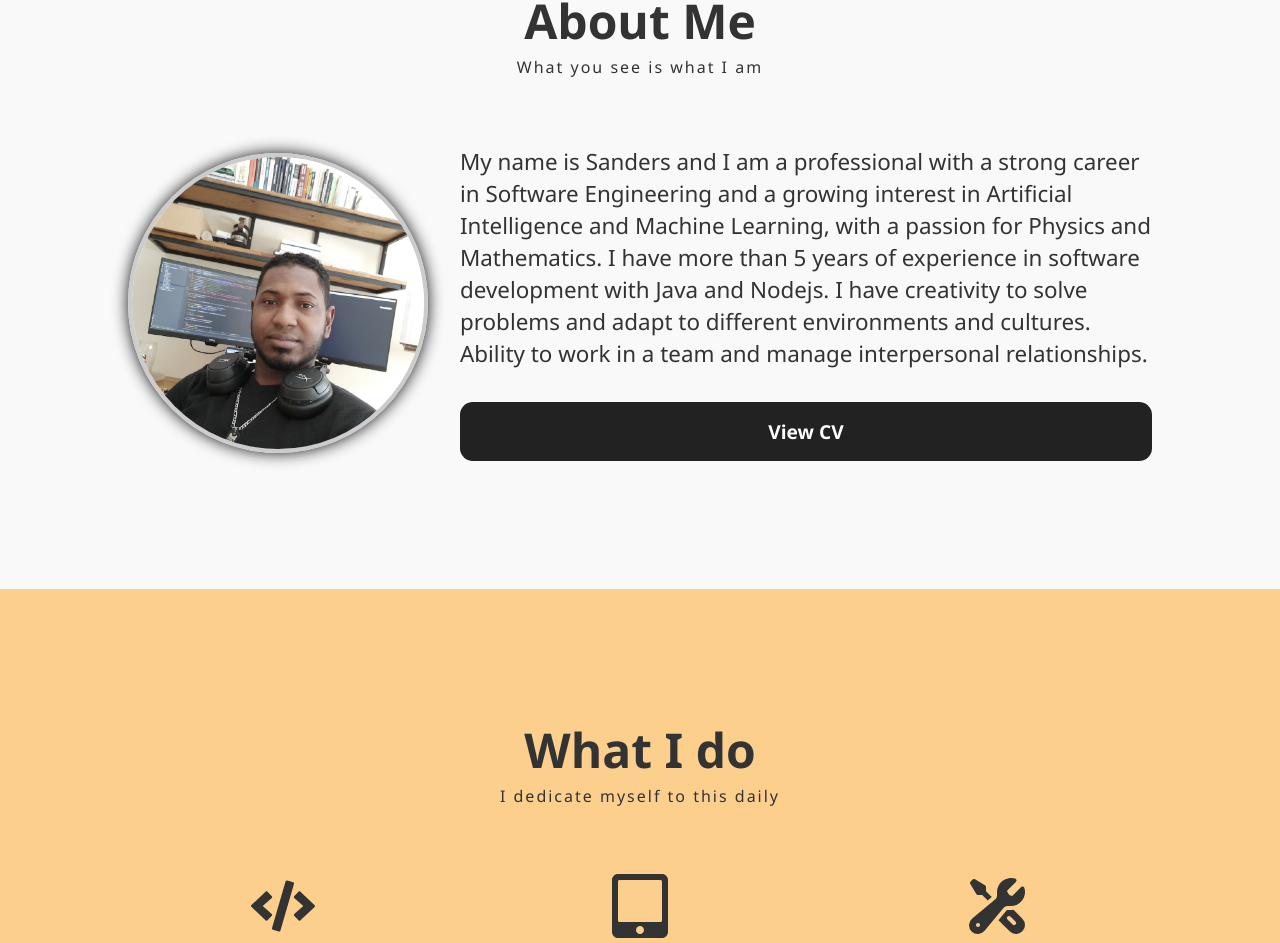
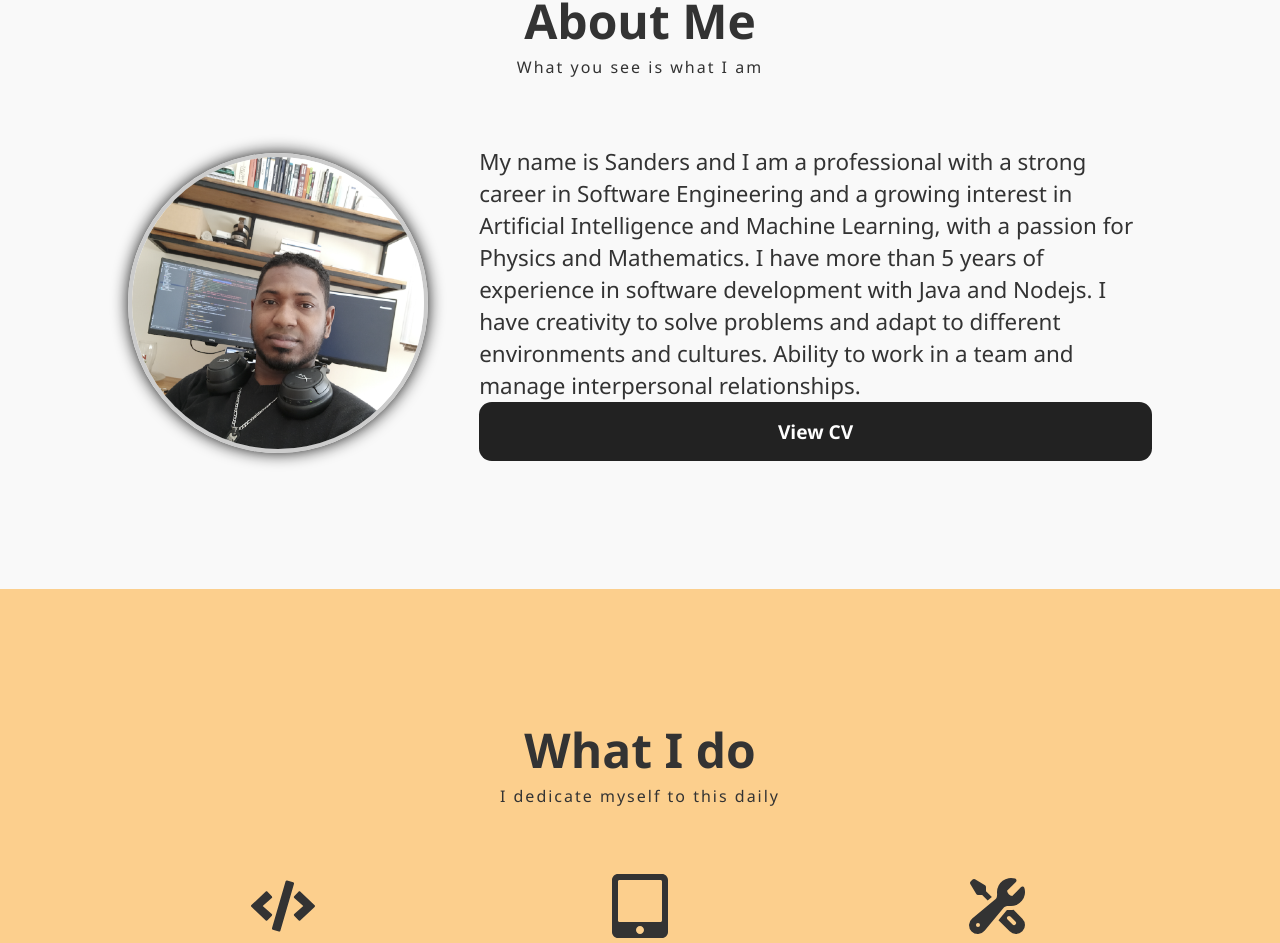
Before and after one commit to untalsanders/untalsanders.github.io, a Next.js app: page / in a window 1280 px wide. Shown: the part 1008-1951 px from the top of the page. Built offline with nearby package versions, Linux system fonts and the light colour scheme; a web font is replaced by a local one.

Commit message:
chore: fixed gap about page section
Signed-off-by: Sanders Gutiérrez <ing.sanders@gmail.com>

```diff
--- a/src/components/About.jsx
+++ b/src/components/About.jsx
@@ -34,7 +34,7 @@ const AboutContentSection = styled.div`
     display: flex;
     flex-direction: column;
     align-items: center;
-    gap: clamp(1rem,4vw,2rem);
+    column-gap: clamp(2rem,4vw,8rem);
 
     @media only screen and (min-width: 64em) {
         display: grid;
```
Also changed, not shown: 1 other file (tests, documents, lock files or other folders).
